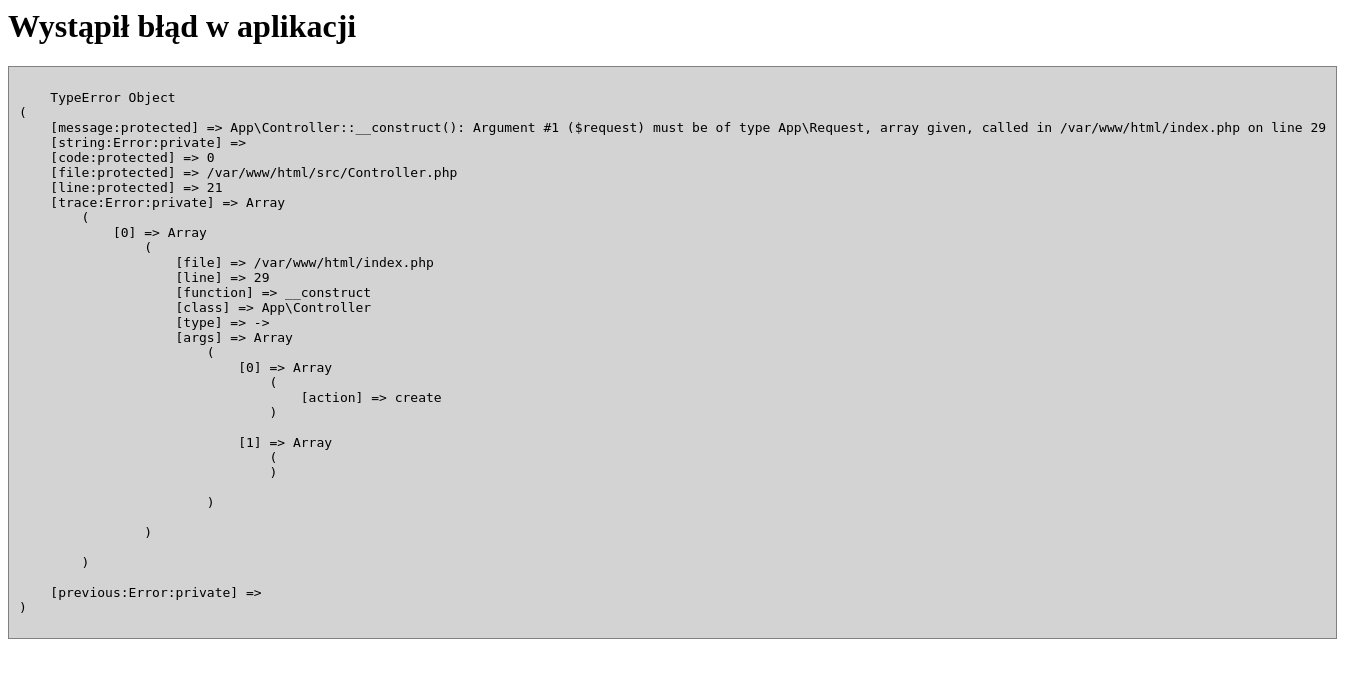
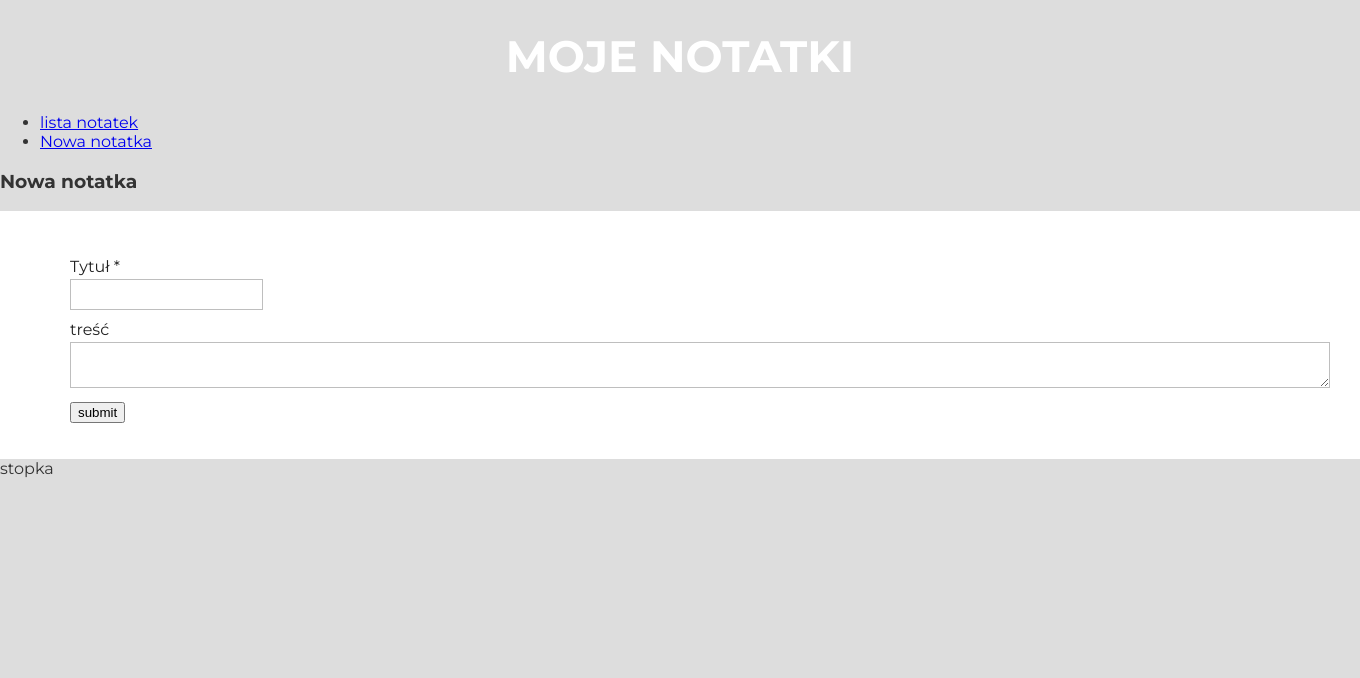
Before and after one commit to ZxCv132ZxCv/PHP, a PHP site: page /?action=create in a window 1360 px wide. Shown: the top 678 px of the page. Run offline with PHP 8.4, Linux system fonts and the light colour scheme; some libraries are stand-ins or nearby versions.

Commit message:
split controllers, add AbstractController, fix index

```diff
--- a/index.php
+++ b/index.php
@@ -12,7 +12,7 @@ namespace App;
 require_once('./Exception/AppException.php');
 require_once('./Exception/StorageException.php');
 require_once('./Exception/ConfigurationException.php');
-require_once('./src/Controller.php');
+require_once('./src/NoteController.php');
 require_once('./src/Request.php');
 include_once('./src/utils/debug.php');
 require_once('./config/config.php');
@@ -25,8 +25,8 @@ use Throwable;
 
 $request = new Request($_GET, $_POST);
 try {
-    Controller::initConfiguration($configuration);
-    $controller = new controller($_GET, $_POST);
+    AbstractController::initConfiguration($configuration);
+    $controller = new NoteController($request);
     $controller->run();
 } catch (AppException $e) {
     echo "<h1>Wystąpił błąd w aplikacji</h1>";
@@ -34,4 +34,3 @@ try {
 } catch (Throwable $e) {
     echo "<h1>Wystąpił błąd w aplikacji</h1>";
 }
-dump($e);
--- /dev/null
+++ b/src/AbstractController.php
@@ -0,0 +1,44 @@
+<?php
+
+declare(strict_types=1);
+
+namespace App;
+
+use App\Request;
+
+include_once('./src/view.php');
+require_once('./config/config.php');
+require_once('./src/database.php');
+
+abstract class AbstractController
+{
+    const DEFAULT_ACTION = 'list';
+    protected static array $configuration = [];
+    protected Database $database;
+    protected View $view;
+    protected request $request;
+    public function __construct(Request $request)
+    {
+        $this->request = $request;
+        $this->view = new View();
+        $this->database = new Database(self::$configuration);
+    }
+
+    public static function initConfiguration(array $configuration): void
+    {
+        self::$configuration = $configuration;
+    }
+
+    public function run(): void
+    {
+        $action = $this->action() . 'Action';
+        if (!method_exists($this, $action)) {
+            $action = self::DEFAULT_ACTION . 'Action';
+        }
+        $this->$action();
+    }
+    protected function action(): string
+    {
+        return $this->request->getParam('action', self::DEFAULT_ACTION);
+    }
+}
--- a/src/Controller.php
+++ b/src/NoteController.php
@@ -5,31 +5,11 @@ declare(strict_types=1);
 namespace App;
 
 use App\Exception\NotFoundException;
-use App\Request;
 
-include_once('./src/view.php');
-require_once('./config/config.php');
-require_once('./src/database.php');
+require_once('AbstractController.php');
 
-class Controller
+class NoteController extends AbstractController
 {
-    const DEFAULT_ACTION = 'list';
-    private static array $configuration = [];
-    private Database $database;
-    private View $view;
-    private Request $request;
-    public function __construct(Request $request)
-    {
-        $this->request = $request;
-        $this->view = new view();
-        $this->database = new Database(self::$configuration);
-    }
-
-    public static function initConfiguration(array $configuration): void
-    {
-        self::$configuration = $configuration;
-    }
-
     public function CreateAction()
     {
         if ($this->request->hasPost()) {
@@ -76,12 +56,4 @@ class Controller
             'error' => $this->request->getParam('error'),
         ]);
     }
-    public function run(): void
-    {
-        $action = $this->action() . 'action';
-        if (!method_exists($this, $action)) {
-            $action = self::DEFAULT_ACTION . 'action';
-        }
-        $this->$action();
-    }
 }
```
